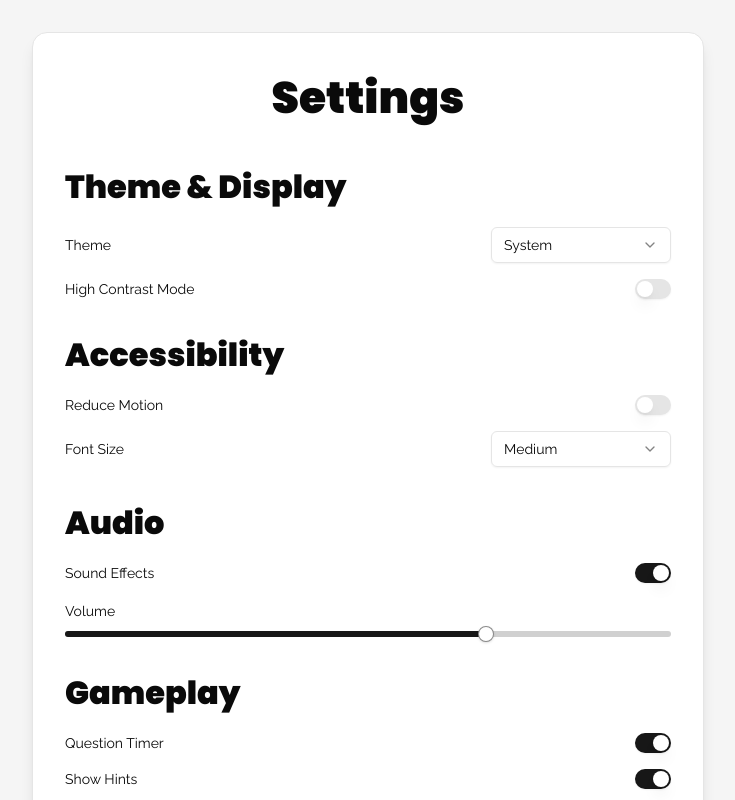
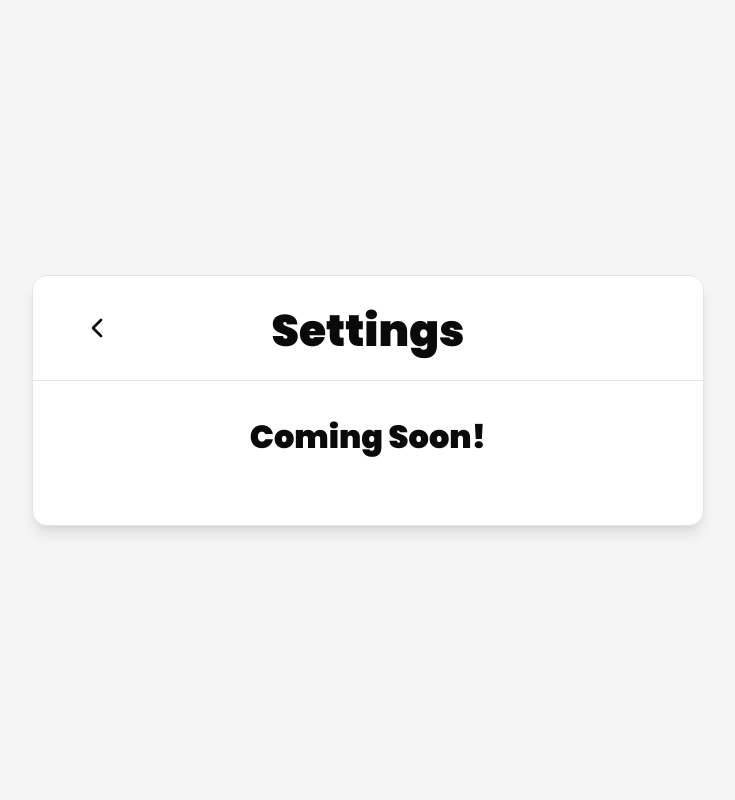
Before and after one commit to marnelram/PharmaDex, a Next.js app: page /settings in a window 1280 px wide. Shown: the top 800 px of the page, without its empty margins (272-1007 px from the left). Built offline with nearby package versions, Linux system fonts and the light colour scheme.

Commit message:
Finished up the leaderboards

```diff
--- a/src/app/settings/page.tsx
+++ b/src/app/settings/page.tsx
@@ -2,7 +2,7 @@
 
 import React from "react";
 import { useSettings } from "@/context/SettingsContext";
-import { Card, CardContent } from "@/components/ui/card";
+import { Card, CardContent, CardHeader } from "@/components/ui/card";
 import { Label } from "@/components/ui/label";
 import { Switch } from "@/components/ui/switch";
 import { Slider } from "@/components/ui/slider";
@@ -15,10 +15,32 @@ import {
 } from "@/components/ui/select";
 import { Button } from "@/components/ui/button";
 import { useRouter } from "next/navigation";
+import { ChevronLeft } from "lucide-react";
+import Link from "next/link";
 
 export default function Settings() {
   const { settings, updateSettings } = useSettings();
   const router = useRouter();
+
+  return (
+    <div className="min-h-screen bg-[#F5F5F5] flex flex-col items-center justify-center p-8">
+      <Card className="w-full max-w-2xl rounded-[15px] shadow-lg">
+        <CardHeader className="relative p-4 border-b w-full">
+          <Link href="/">
+            <ChevronLeft className="hover:translate-x-[-5px] transition-transform absolute size-8 left-4 sm:left-12 top-1/2 translate-y-[-50%] cursor-pointer" />
+          </Link>
+          <h1 className="text-[44px] text-center font-bold font-['Poppins']">
+            Settings
+          </h1>
+        </CardHeader>
+        <CardContent className="p-8">
+          <h2 className="text-[32px] font-bold text-center mb-8 font-['Poppins']">
+            Coming Soon!
+          </h2>
+        </CardContent>
+      </Card>
+    </div>
+  );
 
   return (
     <div className="min-h-screen bg-[#F5F5F5] flex flex-col items-center justify-center p-8">
--- a/src/components/header.tsx
+++ b/src/components/header.tsx
@@ -13,12 +13,15 @@ import { signOut } from "next-auth/react";
 import { redirect } from "next/navigation";
 import { Session } from "next-auth";
 import Image from "next/image";
+import Link from "next/link";
 
 export function Header({ session }: { session: Session | null }) {
   return (
-    <header className="sticky top-0 w-full z-50 max-w-5xl flex justify-between items-center p-2 sm:p-4 px-12 sm:px-8 bg-white rounded-[15px] shadow-md">
+    <header className="sticky top-0 w-full z-50 max-w-5xl flex justify-between gap-2 items-center p-2 sm:p-4 px-6 sm:px-8 bg-white rounded-[15px] shadow-md">
       <div className="hidden sm:flex items-center w-24">
-        <Image src="/logo.png" alt="logo" width={40} height={40} />
+        <Link href="/">
+          <Image src="/logo.png" alt="logo" width={40} height={40} />
+        </Link>
       </div>
       <h1 className=" text-[32px] font-bold font-['Poppins']">PharmaDex</h1>
       <div className="relative">
--- a/src/components/leaderboard.tsx
+++ b/src/components/leaderboard.tsx
@@ -2,20 +2,10 @@ import React from "react";
 import { Card, CardContent, CardHeader, CardTitle } from "@/components/ui/card";
 import { Avatar, AvatarFallback, AvatarImage } from "@/components/ui/avatar";
 import { ScrollArea } from "@/components/ui/scroll-area";
-import { Trophy, Medal, UserIcon } from "lucide-react";
+import { Trophy, Medal, UserIcon, ChevronLeft } from "lucide-react";
 import { User } from "@prisma/client";
 import { QuizAttempt } from "@prisma/client";
-
-// Add this test data array before the LeaderboardProps interface
-const TEST_QUIZZES = Array.from({ length: 50 }, (_, i) => ({
-  id: `test-${i}`,
-  displayName: `Player ${i + 1}`,
-  totalScore: Math.floor(Math.random() * 10000),
-  user: {
-    name: `Player ${i + 1}`,
-    image: `https://api.dicebear.com/7.x/avataaars/svg?seed=${i}`, // Optional: generates random avatars
-  },
-}));
+import Link from "next/link";
 
 interface LeaderboardProps {
   user: User | null;
@@ -29,9 +19,12 @@ export default function Leaderboard({
   userRank,
 }: LeaderboardProps) {
   return (
-    <div className="size-full max-h-[90dvh] bg-[#F5F5F5] flex flex-col items-center justify-start p-4 sm:p-6">
-      <Card className="size-full max-w-3xl bg-white shadow-lg">
-        <CardHeader className="p-4 sm:pb-0">
+    <div className="h-[90dvh] w-full bg-[#F5F5F5] flex flex-col items-center justify-start p-4 sm:p-6">
+      <Card className="w-full h-fit max-w-3xl bg-white shadow-lg">
+        <CardHeader className="relative p-4 border-b">
+          <Link href="/">
+            <ChevronLeft className="hover:translate-x-[-5px] transition-transform absolute size-8 left-4 sm:left-12 top-1/2 translate-y-[-50%] cursor-pointer" />
+          </Link>
           <CardTitle className="text-[32px] sm:text-[44px] font-bold text-center font-['Poppins']">
             Leaderboard
           </CardTitle>
@@ -116,8 +109,11 @@ export default function Leaderboard({
           )}
 
           {/* Scrollable Leaderboard */}
-          <ScrollArea className="size-full rounded-[15px] border">
-            {TEST_QUIZZES.slice(3).map((quiz, index) => (
+          <ScrollArea
+            type="always"
+            className="h-[28dvh] sm:h-[30dvh] w-full rounded-[15px] border"
+          >
+            {quizzes.slice(3).map((quiz, index) => (
               <div
                 key={quiz.id}
                 className="flex items-center justify-between py-2 border-b last:border-b-0 hover:bg-[#F5F5F5] transition-colors px-4 sm:px-8"
```
Also changed, not shown: src/components/ui/scroll-area.tsx (+9 -9 lines).
